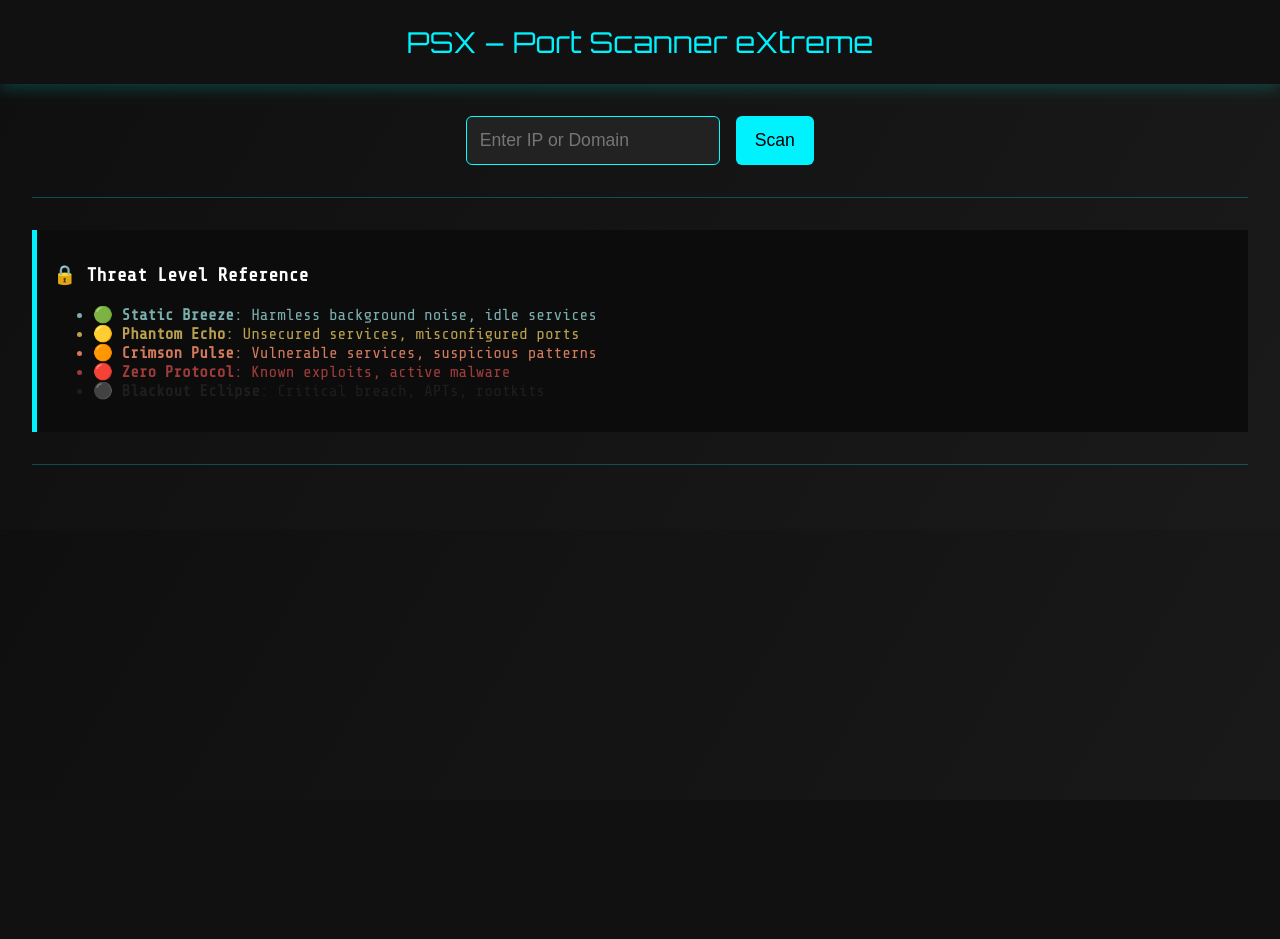
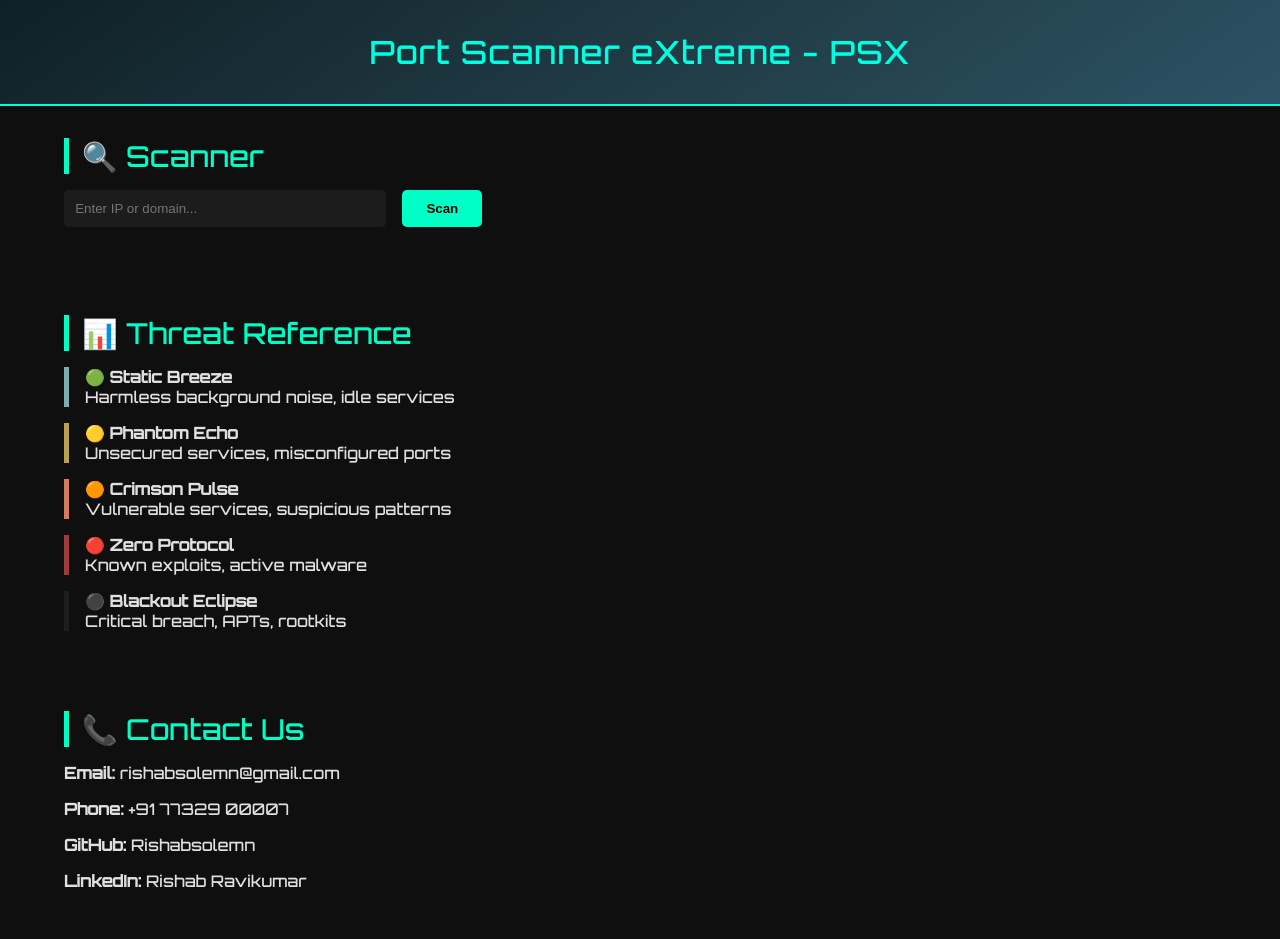
Before and after one commit to RishabSolemn/Port0-0, a Flask app: page / in a window 1280 px wide. Before the commit the page ends 465 px from the top, so only its background shows below. Run offline with Flask 3, Linux system fonts and the light colour scheme.

Commit message:
Update index.html

```diff
--- a/templates/index.html
+++ b/templates/index.html
@@ -3,255 +3,248 @@
 <head>
   <meta charset="UTF-8" />
   <meta name="viewport" content="width=device-width, initial-scale=1.0"/>
-  <title>PSX – Port Scanner eXtreme</title>
-  <link rel="stylesheet" href="https://cdnjs.cloudflare.com/ajax/libs/font-awesome/6.5.0/css/all.min.css">
-  <link href="https://fonts.googleapis.com/css2?family=Orbitron&family=Share+Tech+Mono&display=swap" rel="stylesheet">
+  <title>Port Scanner eXtreme - PSX</title>
+  <link href="https://fonts.googleapis.com/css2?family=Orbitron:wght@500&display=swap" rel="stylesheet"/>
   <style>
     body {
       margin: 0;
-      background: linear-gradient(120deg, #0f0f0f, #1a1a1a);
-      font-family: 'Share Tech Mono', monospace;
-      color: #fff;
+      font-family: 'Orbitron', sans-serif;
+      background: #0f0f0f;
+      color: #e0e0e0;
       overflow-x: hidden;
     }
 
     header {
-      background: #111;
-      padding: 1.5rem;
+      padding: 2rem;
+      background: linear-gradient(145deg, #0f2027, #203a43, #2c5364);
+      color: #00ffe0;
       text-align: center;
-      font-family: 'Orbitron', sans-serif;
-      font-size: 1.8rem;
-      color: #00f2ff;
-      box-shadow: 0 4px 15px rgba(0,255,255,0.2);
+      font-size: 2rem;
+      letter-spacing: 1px;
+      border-bottom: 2px solid #00ffe0;
     }
 
-    .container {
-      padding: 2rem;
+    .section {
+      padding: 2rem 5%;
     }
 
-    .input-group {
-      display: flex;
-      justify-content: center;
-      gap: 1rem;
-      margin-bottom: 2rem;
+    .section-title {
+      font-size: 1.8rem;
+      margin-bottom: 1rem;
+      color: #00ffc6;
+      border-left: 5px solid #00ffc6;
+      padding-left: 0.8rem;
     }
 
-    .input-group input {
-      padding: 0.8rem;
-      font-size: 1.1rem;
-      background: #222;
-      border: 1px solid #0ff;
-      color: #0ff;
-      border-radius: 6px;
+    .glow-on-hover {
+      transition: 0.3s ease-in-out;
     }
 
-    .input-group button {
-      background: #00f2ff;
-      border: none;
-      padding: 0.8rem 1.2rem;
-      font-size: 1.1rem;
-      color: #000;
-      cursor: pointer;
-      border-radius: 6px;
-      transition: background 0.3s;
+    .glow-on-hover:hover {
+      transform: translateY(-5px);
+      box-shadow: 0 0 20px #00ffe0;
     }
 
-    .input-group button:hover {
-      background: #00aaff;
+    .input-area {
+      display: flex;
+      gap: 1rem;
+      margin-bottom: 1.5rem;
+    }
+
+    input[type="text"] {
+      padding: 0.7rem;
+      width: 300px;
+      border: none;
+      border-radius: 5px;
+      background: #1c1c1c;
+      color: #fff;
+      outline: none;
+    }
+
+    button {
+      padding: 0.7rem 1.5rem;
+      background: #00ffc6;
+      border: none;
+      border-radius: 5px;
+      color: #000;
+      font-weight: bold;
+      cursor: pointer;
     }
 
     .result-box {
-      display: flex;
-      flex-wrap: wrap;
-      gap: 1rem;
-      justify-content: center;
+      background: #1a1a1a;
+      margin: 1rem 0;
+      padding: 1rem;
+      border-radius: 8px;
+      border-left: 5px solid;
+      transition: transform 0.2s;
     }
 
-    .port-box {
-      border-radius: 8px;
-      padding: 1rem;
-      background: #1c1c1c;
-      border: 1px solid #555;
-      width: 300px;
-      transition: transform 0.2s ease;
+    .result-box:hover {
+      transform: scale(1.02);
     }
 
-    .port-box:hover {
-      transform: scale(1.03);
+    #loading-screen {
+      display: none;
+      position: fixed;
+      top: 0; left: 0;
+      width: 100vw;
+      height: 100vh;
+      background: rgba(0, 0, 0, 0.85);
+      z-index: 9999;
+      justify-content: center;
+      align-items: center;
+      flex-direction: column;
     }
 
-    .loading-screen {
-      position: fixed;
-      top: 0; left: 0;
-      width: 100%;
-      height: 100%;
-      background: rgba(0, 0, 0, 0.9);
-      z-index: 999;
-      display: flex;
-      align-items: center;
-      justify-content: center;
-      flex-direction: column;
-      display: none;
-    }
-
-    .loading-clock {
+    .clock-loader {
       width: 80px;
       height: 80px;
-      border: 8px solid #0ff;
-      border-top: 8px solid #111;
+      border: 10px solid #00ffc6;
       border-radius: 50%;
-      animation: spin 1.2s linear infinite;
+      border-top-color: transparent;
+      animation: spin 1s linear infinite;
     }
 
     @keyframes spin {
-      0% { transform: rotate(0); }
-      100% { transform: rotate(360deg); }
+      to { transform: rotate(360deg); }
     }
 
-    .popup {
+    #permission-modal {
+      display: none;
       position: fixed;
       top: 0; left: 0;
-      width: 100%;
-      height: 100%;
-      background: rgba(15, 15, 15, 0.95);
-      z-index: 1000;
-      display: none;
+      width: 100vw;
+      height: 100vh;
+      background: rgba(0, 0, 0, 0.85);
+      z-index: 9998;
+      justify-content: center;
       align-items: center;
-      justify-content: center;
-      color: #fff;
-      font-family: 'Orbitron', sans-serif;
     }
 
-    .popup-content {
+    .modal-box {
+      background: #1a1a1a;
+      padding: 2rem;
+      border-radius: 8px;
+      max-width: 400px;
+      color: #fff;
+    }
+
+    .modal-box h3 {
+      margin-bottom: 1rem;
+      color: #ffe156;
+    }
+
+    .modal-box label {
+      display: block;
+      margin: 0.5rem 0;
+    }
+
+    .reference-box {
+      margin-bottom: 1rem;
+    }
+
+    footer {
       background: #111;
       padding: 2rem;
-      border-radius: 10px;
-      border: 2px solid #0ff;
-      max-width: 500px;
       text-align: center;
-      font-size: 1rem;
+      color: #999;
+      border-top: 1px solid #333;
     }
 
-    .popup-content input {
-      margin-top: 10px;
-    }
-
-    .popup-content button {
-      margin-top: 15px;
-      padding: 0.6rem 1rem;
-      background: #00f2ff;
-      color: #000;
-      border: none;
-      border-radius: 6px;
-      cursor: pointer;
-    }
-
-    .section-divider {
-      border-bottom: 1px solid #00f2ff44;
-      margin: 2rem 0;
-    }
-
-    .reference {
-      padding: 1rem;
-      background: #0c0c0c;
-      border-left: 5px solid #00f2ff;
+    footer h3 {
+      color: #00ffc6;
+      margin-bottom: 0.5rem;
     }
   </style>
 </head>
 <body>
+  <header>
+    Port Scanner eXtreme - PSX
+  </header>
 
-  <header>PSX – Port Scanner eXtreme</header>
+  <section class="section">
+    <div class="section-title">🔍 Scanner</div>
+    <div class="input-area">
+      <input id="host-input" type="text" placeholder="Enter IP or domain..." />
+      <button class="glow-on-hover" onclick="showPermission()">Scan</button>
+    </div>
+    <div id="scan-results"></div>
+  </section>
 
-  <div class="container">
-    <div class="input-group">
-      <input type="text" id="hostInput" placeholder="Enter IP or Domain">
-      <button onclick="showPopup()">Scan</button>
-    </div>
+  <section class="section">
+    <div class="section-title">📊 Threat Reference</div>
+    {% for level, data in threat_levels.items() %}
+      <div class="reference-box" style="border-left: 5px solid {{ data[2] }}; padding-left: 1rem;">
+        <strong>{{ data[0] }}</strong><br/>
+        <span>{{ data[1] }}</span>
+      </div>
+    {% endfor %}
+  </section>
 
-    <div class="section-divider"></div>
+  <section class="section">
+    <div class="section-title">📞 Contact Us</div>
+    <p><strong>Email:</strong> rishabsolemn@gmail.com</p>
+    <p><strong>Phone:</strong> +91 77329 00007</p>
+    <p><strong>GitHub:</strong> Rishabsolemn</p>
+    <p><strong>LinkedIn:</strong> Rishab Ravikumar</p>
+  </section>
 
-    <div class="reference">
-      <h3>🔒 Threat Level Reference</h3>
-      <ul>
-        {% for level, (title, desc, color) in threat_levels.items() %}
-          <li style="color: {{ color }};"><strong>{{ title }}</strong>: {{ desc }}</li>
-        {% endfor %}
-      </ul>
-    </div>
-
-    <div class="section-divider"></div>
-
-    <div id="results" class="result-box"></div>
+  <div id="loading-screen">
+    <div class="clock-loader"></div>
+    <p style="margin-top: 1rem;">Scanning ports...</p>
   </div>
 
-  <div class="popup" id="questionnaire">
-    <div class="popup-content">
+  <div id="permission-modal">
+    <div class="modal-box">
       <h3>Permission Required</h3>
-      <p>1. Why do you want to use this scanner?</p>
-      <input type="text" id="reason"><br>
-      <p>2. Are you 16 or older? <input type="checkbox" id="ageCheck"></p>
-      <p>3. Do you take full responsibility if you scan without permission? <input type="checkbox" id="responsibilityCheck"></p>
-      <button onclick="verifyPermission()">Yes, Proceed</button>
+      <label><input type="checkbox" id="age-check"> I am 16 or older</label>
+      <label><input type="checkbox" id="intent-check"> I understand the purpose is educational</label>
+      <label><input type="checkbox" id="consent-check"> I accept full responsibility for any unauthorized scans</label>
+      <button onclick="submitPermission()">Yes, I Accept</button>
     </div>
   </div>
 
-  <div class="loading-screen" id="loading">
-    <div class="loading-clock"></div>
-    <p style="margin-top: 10px;">Scanning in progress...</p>
-  </div>
-
   <script>
-    function showPopup() {
-      document.getElementById("questionnaire").style.display = "flex";
+    function showPermission() {
+      document.getElementById("permission-modal").style.display = "flex";
     }
 
-    function verifyPermission() {
-      const reason = document.getElementById("reason").value;
-      const isOldEnough = document.getElementById("ageCheck").checked;
-      const takesResponsibility = document.getElementById("responsibilityCheck").checked;
-
-      if (!reason || !isOldEnough || !takesResponsibility) {
-        alert("Please fill all fields correctly to proceed.");
-        return;
+    function submitPermission() {
+      const age = document.getElementById("age-check").checked;
+      const intent = document.getElementById("intent-check").checked;
+      const consent = document.getElementById("consent-check").checked;
+      if (age && intent && consent) {
+        document.getElementById("permission-modal").style.display = "none";
+        startScan();
+      } else {
+        alert("Please check all boxes to proceed.");
       }
-
-      document.getElementById("questionnaire").style.display = "none";
-      scanHost();
     }
 
-    async function scanHost() {
-      const host = document.getElementById("hostInput").value;
-      if (!host) return alert("Please enter a host");
+    async function startScan() {
+      const host = document.getElementById("host-input").value;
+      if (!host) return alert("Please enter a domain or IP");
+      document.getElementById("loading-screen").style.display = "flex";
 
-      document.getElementById("loading").style.display = "flex";
-      const response = await fetch("/scan", {
+      const res = await fetch("/scan", {
         method: "POST",
         headers: { "Content-Type": "application/json" },
         body: JSON.stringify({ host })
       });
+      const data = await res.json();
+      document.getElementById("loading-screen").style.display = "none";
 
-      const data = await response.json();
-      const resultsDiv = document.getElementById("results");
-      resultsDiv.innerHTML = "";
-
-      if (data.results) {
-        data.results.forEach(r => {
-          const box = document.createElement("div");
-          box.className = "port-box";
-          box.innerHTML = `
-            <h4 style="color:${r.color};">${r.threat_name}</h4>
-            <p><strong>Port:</strong> ${r.port}</p>
-            <p><strong>Status:</strong> ${r.status}</p>
-            <p><strong>Service:</strong> ${r.description}</p>
-            <p style="font-size: 0.9em;">${r.threat_description}</p>
-          `;
-          resultsDiv.appendChild(box);
-        });
-      } else {
-        resultsDiv.innerHTML = `<p style="color:red;">${data.error}</p>`;
-      }
-
-      document.getElementById("loading").style.display = "none";
+      const resultsDiv = document.getElementById("scan-results");
+      resultsDiv.innerHTML = `<h3>Scan Results for ${data.host} (${data.ip})</h3>`;
+      data.results.forEach(r => {
+        resultsDiv.innerHTML += `
+          <div class="result-box glow-on-hover" style="border-color: ${r.color}">
+            <strong>Port:</strong> ${r.port} - ${r.description}<br/>
+            <strong>Status:</strong> ${r.status}<br/>
+            <strong>Threat Level:</strong> ${r.threat_name} - ${r.threat_description}
+          </div>`;
+      });
     }
   </script>
 </body>
```
